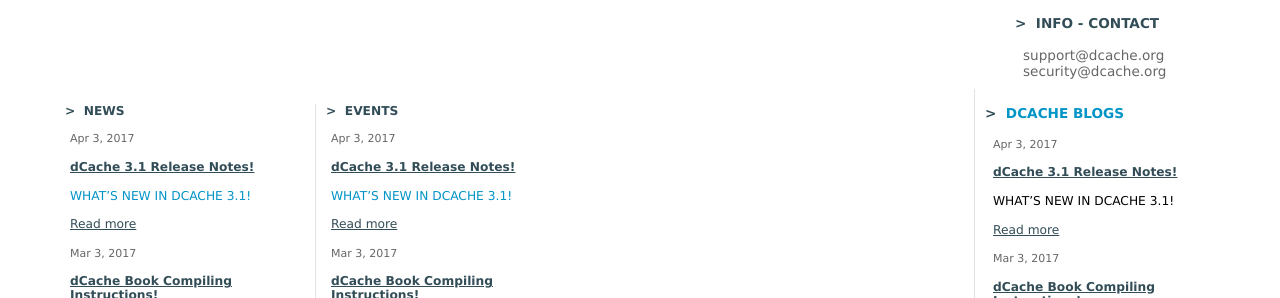
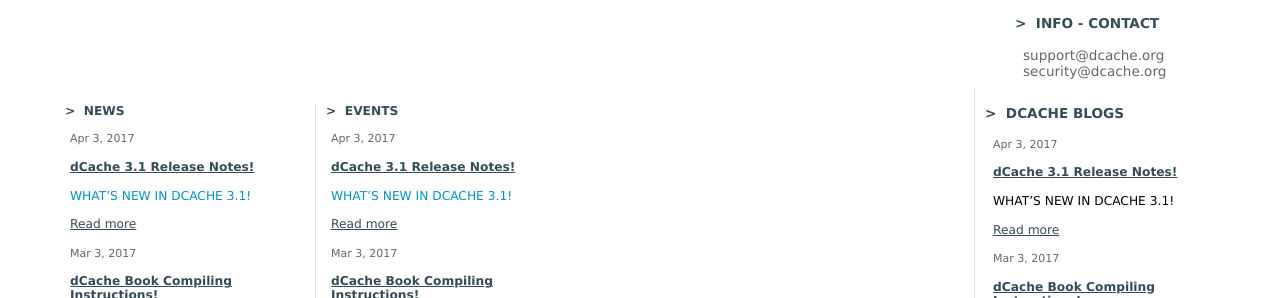
Before and after one commit to ssibell/d-1, a Jekyll site: the page built from certificates.md, in a window 1280 px wide. Shown: the part 647-945 px from the top of the page. Built offline with Jekyll 4.4.1, drawn with Linux system fonts in a browser that asks for light colours; part of the change alters nothing that is shown.

```diff
--- a/_includes/pagecontainer.html
+++ b/_includes/pagecontainer.html
@@ -92,7 +92,7 @@ document.getElementById("date").innerHTML = Date();
          <div id="dcacheFrontPlanet">
            <h3 class="txtHomeHeader">
              &gt;&nbsp;
-             <a href="https://planet.dcache.org">dCache blogs</a>
+             dCache blogs
            </h3>
            <div id="dcacheFrontPlanetWrap">
 
```
